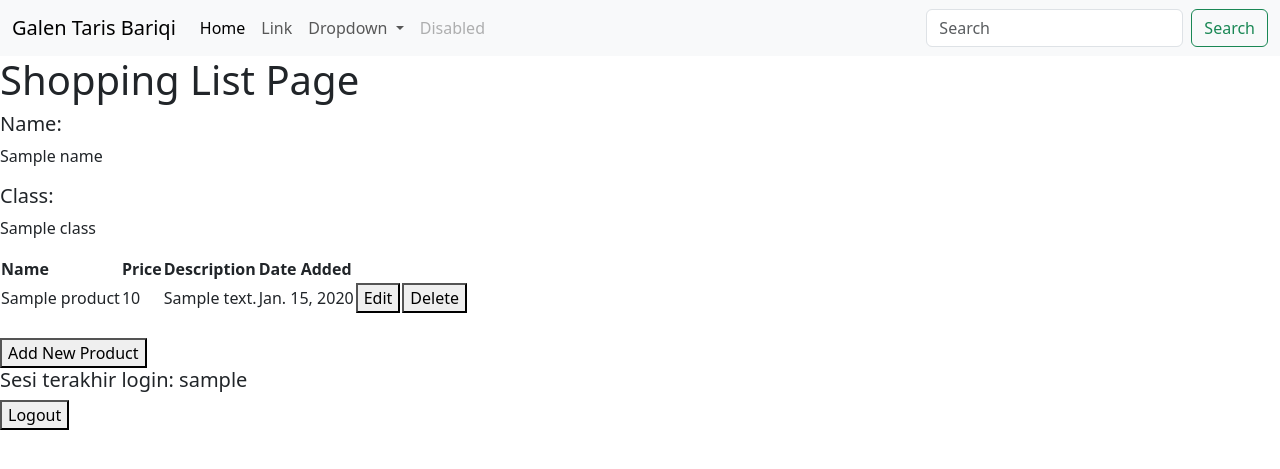
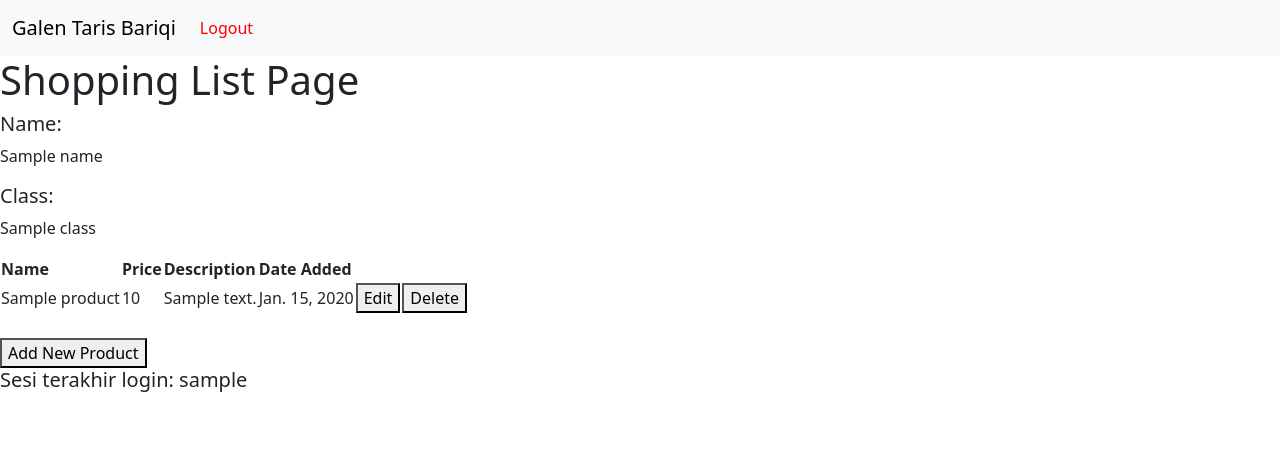
Before and after one commit to galentaris/shopping_list, a Django app: template main/templates/main.html in a window 1280 px wide. Shown: the top 469 px of the page. Run offline with Django 4.2, Linux system fonts and the light colour scheme; tables that the repository leaves empty hold one stand-in row (values such as "Sample post"); the template is opened without the code that fills it: values that come from a table or form of the project are taken from there, most other values are stand-ins (such as "Sample title", 1, 10 or a date in 2020).

Commit message:
Revisi: Navbar

```diff
--- a/main/templates/main.html
+++ b/main/templates/main.html
@@ -9,34 +9,14 @@
         </button>
         <div class="collapse navbar-collapse" id="navbarSupportedContent">
             <ul class="navbar-nav me-auto mb-2 mb-lg-0">
-            <li class="nav-item">
-                <a class="nav-link active" aria-current="page" href="#">Home</a>
-            </li>
-            <li class="nav-item">
-                <a class="nav-link" href="#">Link</a>
-            </li>
-            <li class="nav-item dropdown">
-                <a class="nav-link dropdown-toggle" href="#" role="button" data-bs-toggle="dropdown" aria-expanded="false">
-                Dropdown
-                </a>
-                <ul class="dropdown-menu">
-                <li><a class="dropdown-item" href="#">Action</a></li>
-                <li><a class="dropdown-item" href="#">Another action</a></li>
-                <li><hr class="dropdown-divider"></li>
-                <li><a class="dropdown-item" href="#">Something else here</a></li>
-                </ul>
-            </li>
-            <li class="nav-item">
-                <a class="nav-link disabled" aria-disabled="true">Disabled</a>
-            </li>
+                <li class="nav-item">
+                    <a class="nav-link" href="{% url 'main:logout' %}" style="color: red">Logout</a>
+                </li>
             </ul>
-            <form class="d-flex" role="search">
-            <input class="form-control me-2" type="search" placeholder="Search" aria-label="Search">
-            <button class="btn btn-outline-success" type="submit">Search</button>
-            </form>
         </div>
         </div>
     </nav>
+
     <h1>Shopping List Page</h1>
 
     <h5>Name:</h5>
@@ -44,7 +24,6 @@
 
     <h5>Class:</h5>
     <p>{{class}}</p>
-
 
     <table>
         <tr>
@@ -90,10 +69,4 @@
 
     <h5>Sesi terakhir login: {{ last_login }}</h5>
 
-    <a href="{% url 'main:logout' %}">
-        <button>
-            Logout
-        </button>
-    </a>
-
 {% endblock content %}
```
